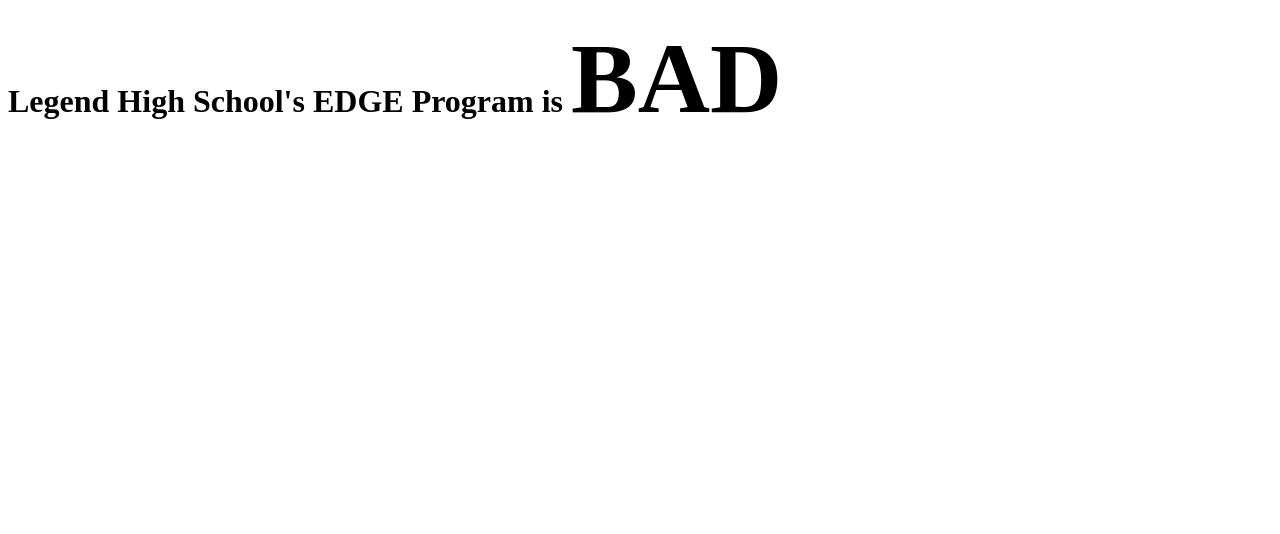
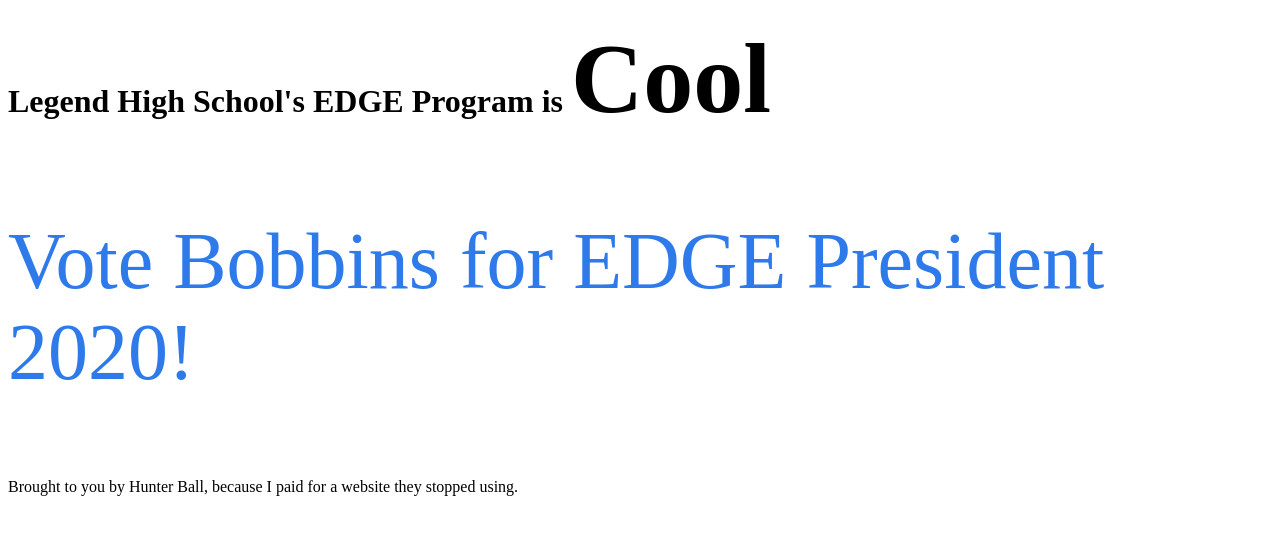
Before and after one commit to HunterBall/lhsedge, a plain HTML site: page index.html in a window 1280 px wide. Drawn offline with Linux system fonts and the light colour scheme.

Commit message:
Update index.html

```diff
--- a/index.html
+++ b/index.html
@@ -4,6 +4,8 @@
     <title>What is LHS Edge?</title>
   </head>
   <body>
-  <h1>Legend High School's EDGE Program is <span style = "font-size: 100px">BAD</span></h1>
+    <h1>Legend High School's EDGE Program is <span style = "font-size: 100px">Cool</span></h1>
+    <p style = "font-size: 80px; color: #2e7aea;">Vote Bobbins for EDGE President 2020!</p>
+    <p>Brought to you by Hunter Ball, because I paid for a website they stopped using.</p>
   </body>
 </html>
```
